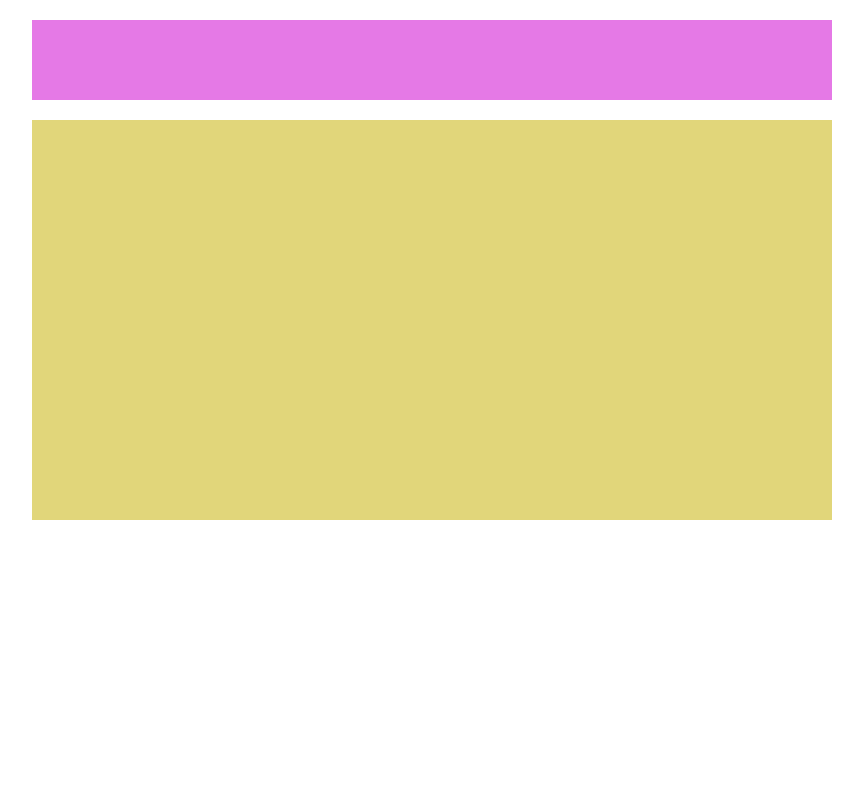
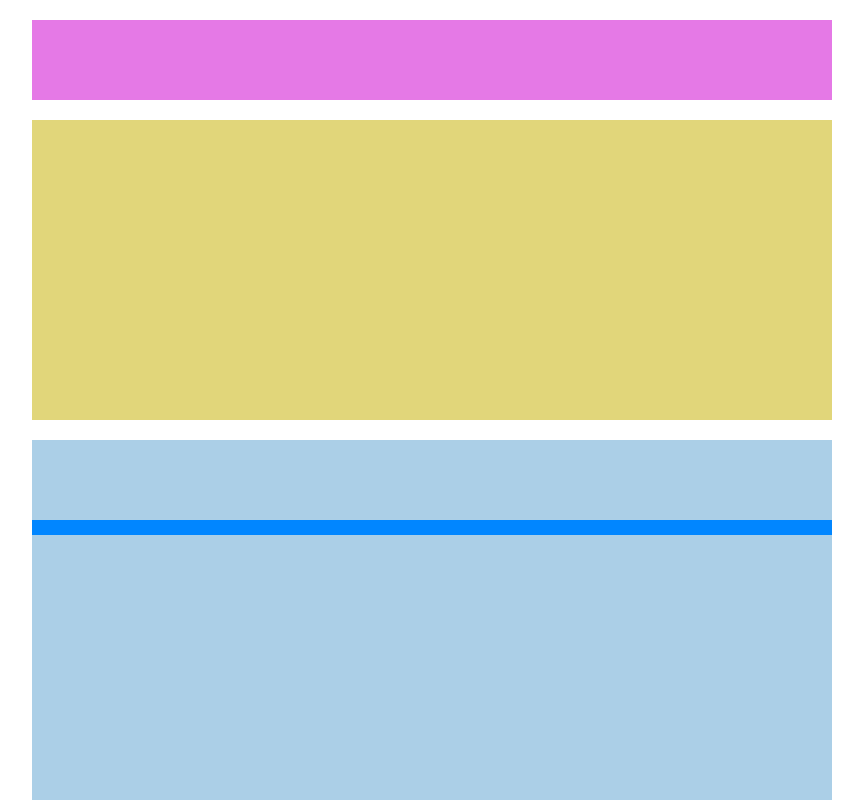
Before and after one commit to DamianoTrifone/htmlcss-struttura-wp, a plain HTML site: page index.html in a window 1280 px wide. Shown: the whole page, without its empty margins (296-1159 px from the left). Drawn offline with Linux system fonts and the light colour scheme.

Commit message:
Terzo riquadro

```diff
--- a/css/style.css
+++ b/css/style.css
@@ -11,8 +11,26 @@
 #orange{
     background-color: #E1D67A;
     width: 800px;
-    height: 400px;
+    height: 300px;
     margin-top: 20px;
     margin-left: 320px;
 
 }
+
+
+#light-blue{
+    background-color: #ABCFE7;
+    width: 800px;
+    height: 400px;
+    margin-top: 20px;
+    margin-left: 320px;
+    position: fixed;
+
+}
+
+#riquadro{
+    background-color: #0186FF;
+    width: 800px;
+    height: 15px;
+    margin-top: 80px;
+}
--- a/index.html
+++ b/index.html
@@ -14,6 +14,10 @@
 
     <main>
         <div id="orange"></div>
+        <div class="riquadro"></div>
+            <div id="light-blue">
+                <div id="riquadro"></div>
+            </div>
 
     </main>
 
```
